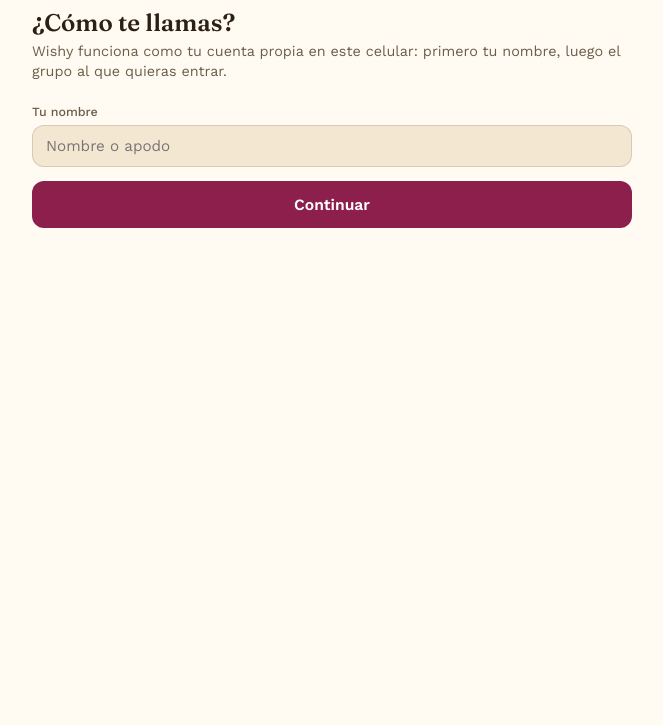
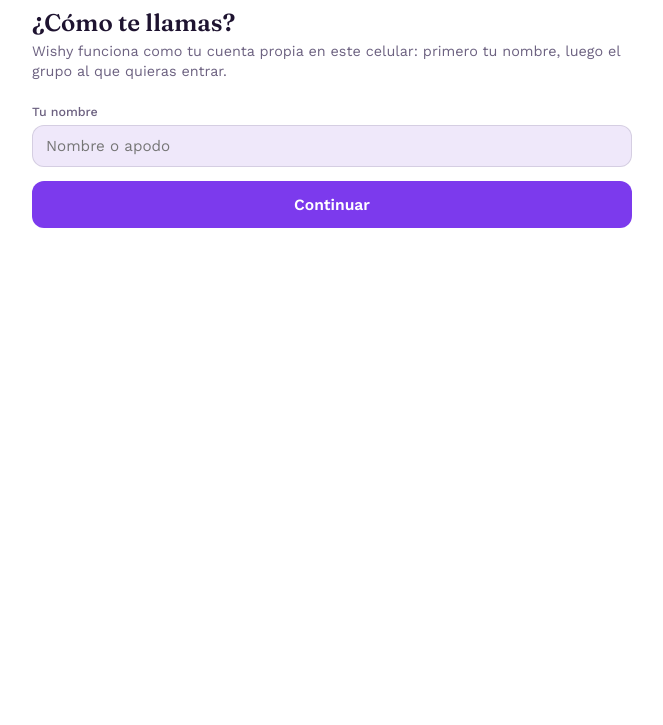
Before and after one commit to Smarue95/Wishy, a website: page public/index.html in a window 1280 px wide. Shown: the part 75-800 px from the top of the page, without its empty margins (308-971 px from the left). Drawn offline with nearby package versions, Linux system fonts and the light colour scheme.

Commit message:
Host del sorteo, multiples grupos, paleta morado/negro

```diff
--- a/public/index.html
+++ b/public/index.html
@@ -12,12 +12,12 @@
 <link href="https://fonts.googleapis.com/css2?family=Fraunces:opsz,wght@9..144,500;9..144,600;9..144,700&family=Work+Sans:wght@400;500;600;700&family=Yellowtail&display=swap" rel="stylesheet">
 <style>
   :root{
-    --bg-app:#EFE3CE; --surface:#FFFBF3; --surface-alt:#F3E7D2; --ink:#2C2013; --ink-soft:#6B5D48;
-    --primary:#8C1F4B; --primary-soft:#F1D9E1; --accent:#D6A13C; --border:rgba(44,32,19,0.14); --shadow:rgba(44,32,19,0.22);
+    --bg-app:#F5F2FB; --surface:#FFFFFF; --surface-alt:#EFE8FA; --ink:#1E1330; --ink-soft:#6C6180;
+    --primary:#7C3AED; --primary-soft:#EAE1FC; --accent:#C026D3; --border:rgba(30,19,48,0.12); --shadow:rgba(30,19,48,0.2);
   }
   [data-theme="dark"]{
-    --bg-app:#140D18; --surface:#211623; --surface-alt:#2A1B2C; --ink:#F3E7D2; --ink-soft:#C4B3A4;
-    --primary:#E8628A; --primary-soft:rgba(232,98,138,0.16); --accent:#E8B75C; --border:rgba(243,231,210,0.12); --shadow:rgba(0,0,0,0.55);
+    --bg-app:#0B0710; --surface:#170F1F; --surface-alt:#211430; --ink:#F3EEFA; --ink-soft:#B9A9CC;
+    --primary:#9D5CF5; --primary-soft:rgba(157,92,245,0.18); --accent:#E14FC0; --border:rgba(243,238,250,0.12); --shadow:rgba(0,0,0,0.6);
   }
   *{box-sizing:border-box;}
   html, body{ height:100%; }
@@ -103,7 +103,7 @@
   .reveal-card a.giftlink{display:inline-block; margin-top:2px; color:var(--ink); font-weight:600; text-decoration:none; border-bottom:1.5px solid var(--accent); font-size:0.9rem;}
   .sweet-card{background:var(--surface-alt); border:1px solid var(--border); border-radius:18px; padding:20px; text-align:center; margin-bottom:16px;}
   .sweet-card .idea{font-family:'Fraunces', serif; font-size:1.12rem; font-weight:500; color:var(--ink); margin:14px 0 12px; line-height:1.35;}
-  .sweet-banner{ display:flex; align-items:center; gap:10px; background:var(--accent); color:#2C2013; border-radius:14px; padding:13px 15px; margin-bottom:16px; font-weight:600; font-size:0.9rem; }
+  .sweet-banner{ display:flex; align-items:center; gap:10px; background:var(--primary); color:#fff; border-radius:14px; padding:13px 15px; margin-bottom:16px; font-weight:600; font-size:0.9rem; }
   .countdown-row{display:flex; gap:10px; margin-bottom:16px;}
   .countdown{flex:1; text-align:center; padding:14px 8px; border-radius:16px; background:var(--primary-soft);}
   .countdown .num{font-family:'Fraunces', serif; font-size:1.7rem; font-weight:700; color:var(--primary); display:block; line-height:1;}
```
